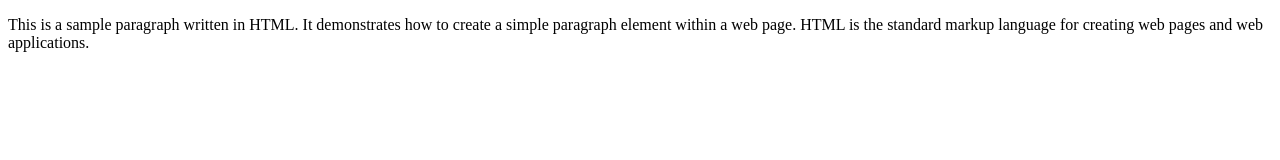
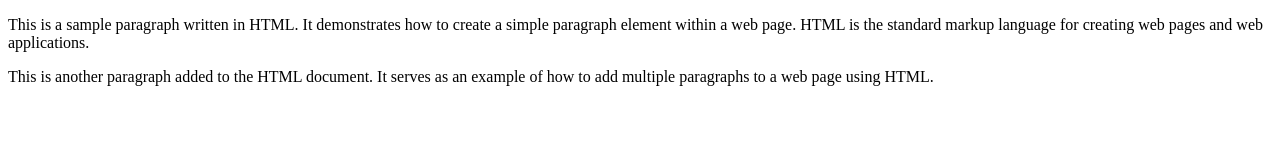
Before and after one commit to Healthy-Manish/local-repo, a plain HTML site: page index.html in a window 1280 px wide. Drawn offline with Linux system fonts and the light colour scheme.

Commit message:
added new feature

```diff
--- a/index.html
+++ b/index.html
@@ -7,5 +7,6 @@
 </head>
 <body>
     <p>This is a sample paragraph written in HTML. It demonstrates how to create a simple paragraph element within a web page. HTML is the standard markup language for creating web pages and web applications.</p>
+    <p>This is another paragraph added to the HTML document. It serves as an example of how to add multiple paragraphs to a web page using HTML.</p>
 </body>
 </html>
```
